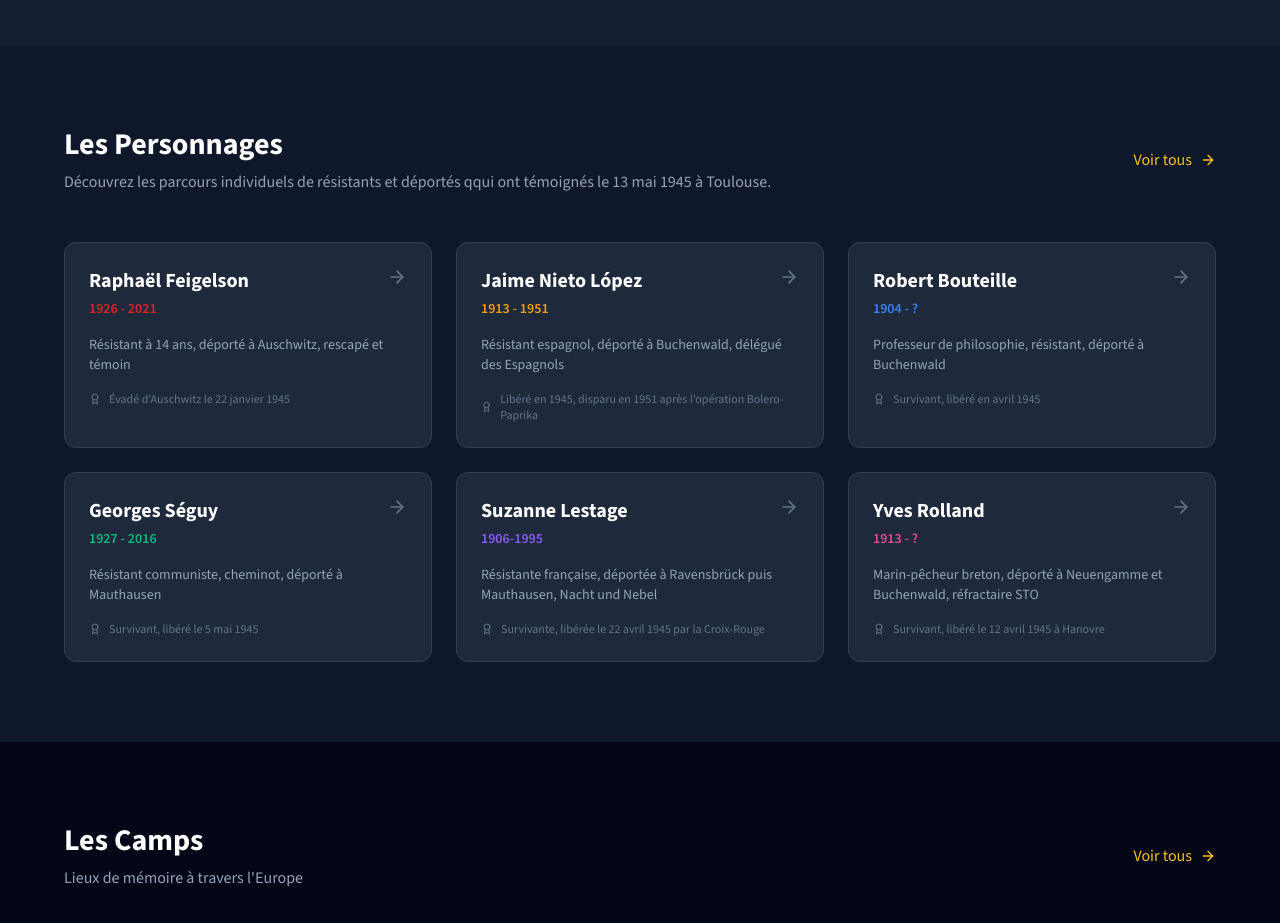
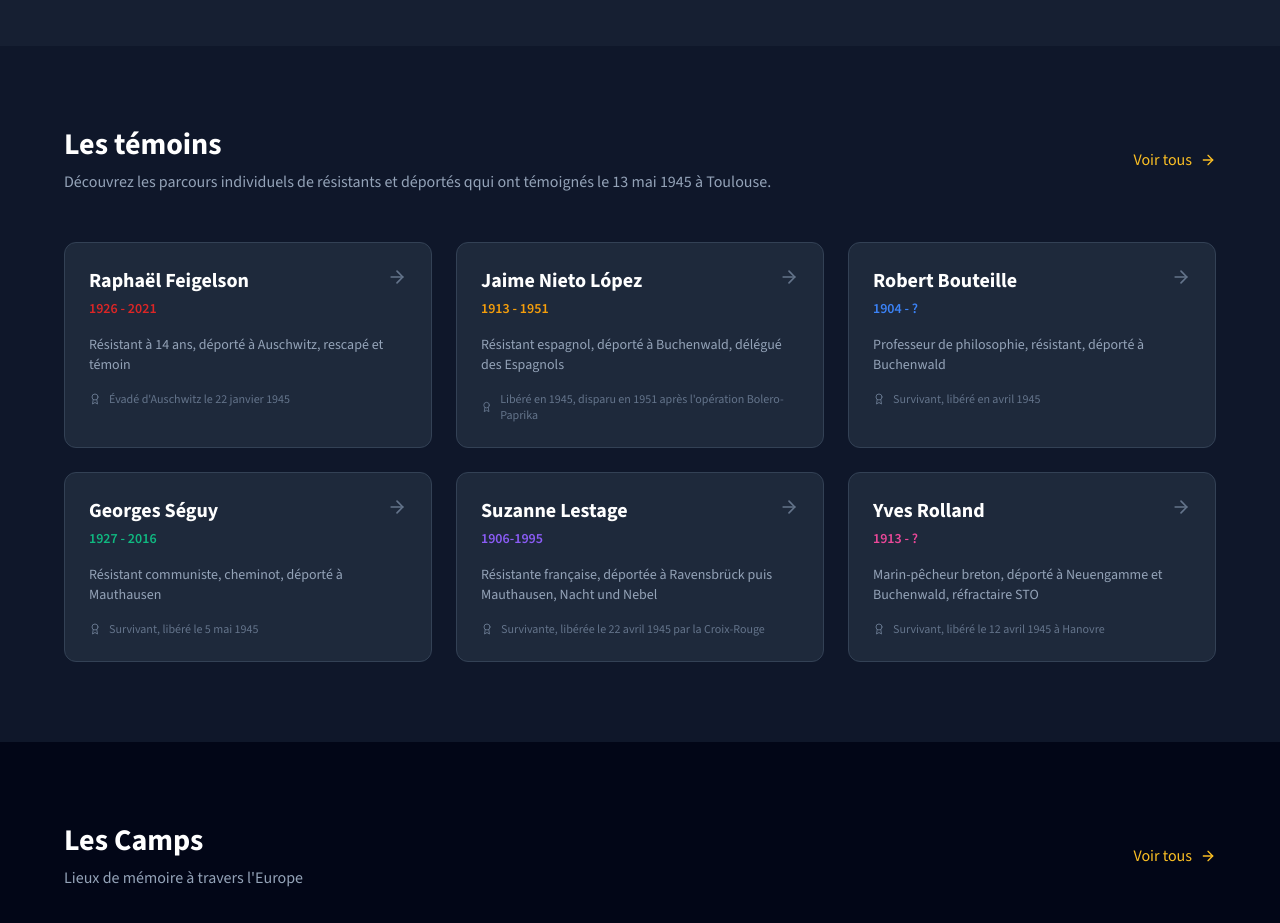
Before and after one commit to axellongatte5-hue/cnrd-colann, a React (Vite) app: page / in a window 1280 px wide. Shown: the part 826-1749 px from the top of the page. Built offline with nearby package versions, Linux system fonts and the light colour scheme.

Commit message:
Update Home.tsx

```diff
--- a/src/pages/Home.tsx
+++ b/src/pages/Home.tsx
@@ -64,7 +64,7 @@ export default function HomePage() {
         <div className="max-w-6xl mx-auto">
           <div className="flex items-center justify-between mb-12">
             <div>
-              <h2 className="text-3xl font-bold text-white mb-2">Les Personnages</h2>
+              <h2 className="text-3xl font-bold text-white mb-2">Les témoins</h2>
               <p className="text-slate-400">Découvrez les parcours individuels de résistants et déportés qqui ont témoignés le 13 mai 1945 à Toulouse.</p>
             </div>
             <Link
```
